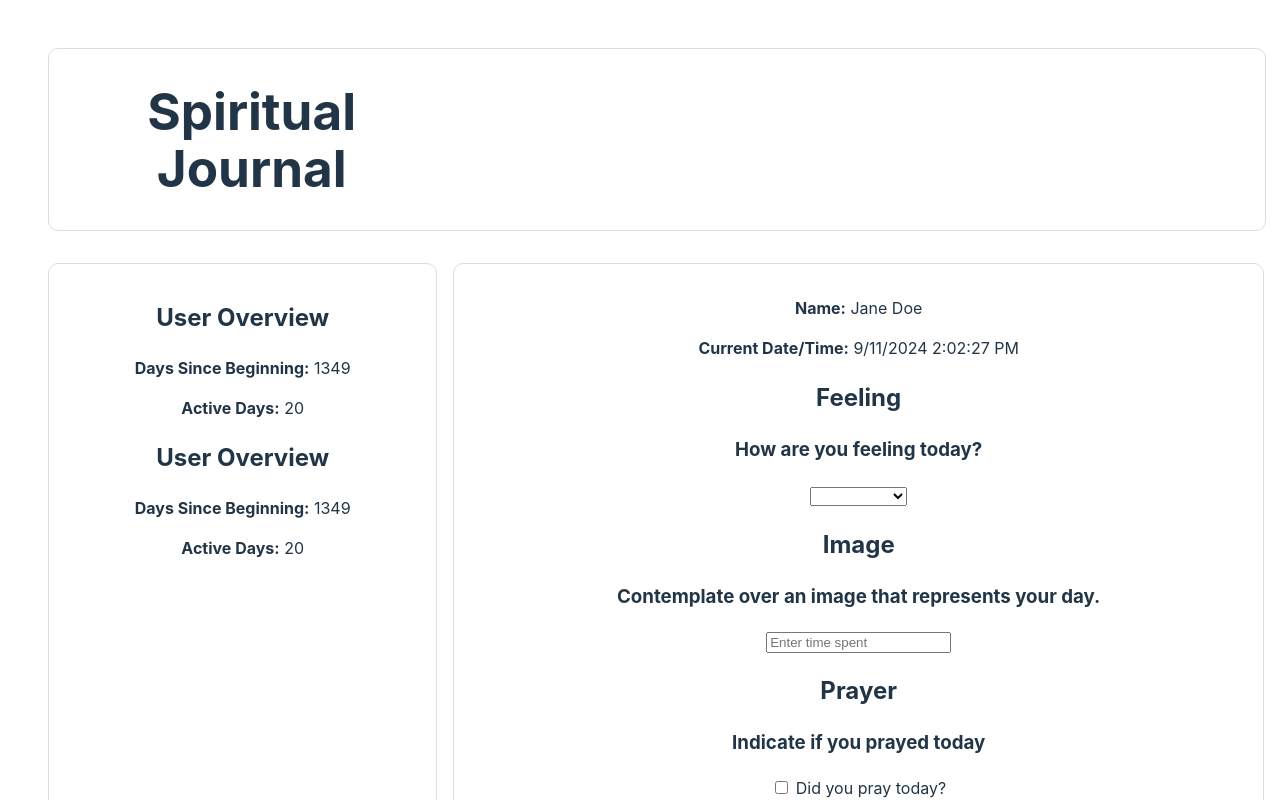
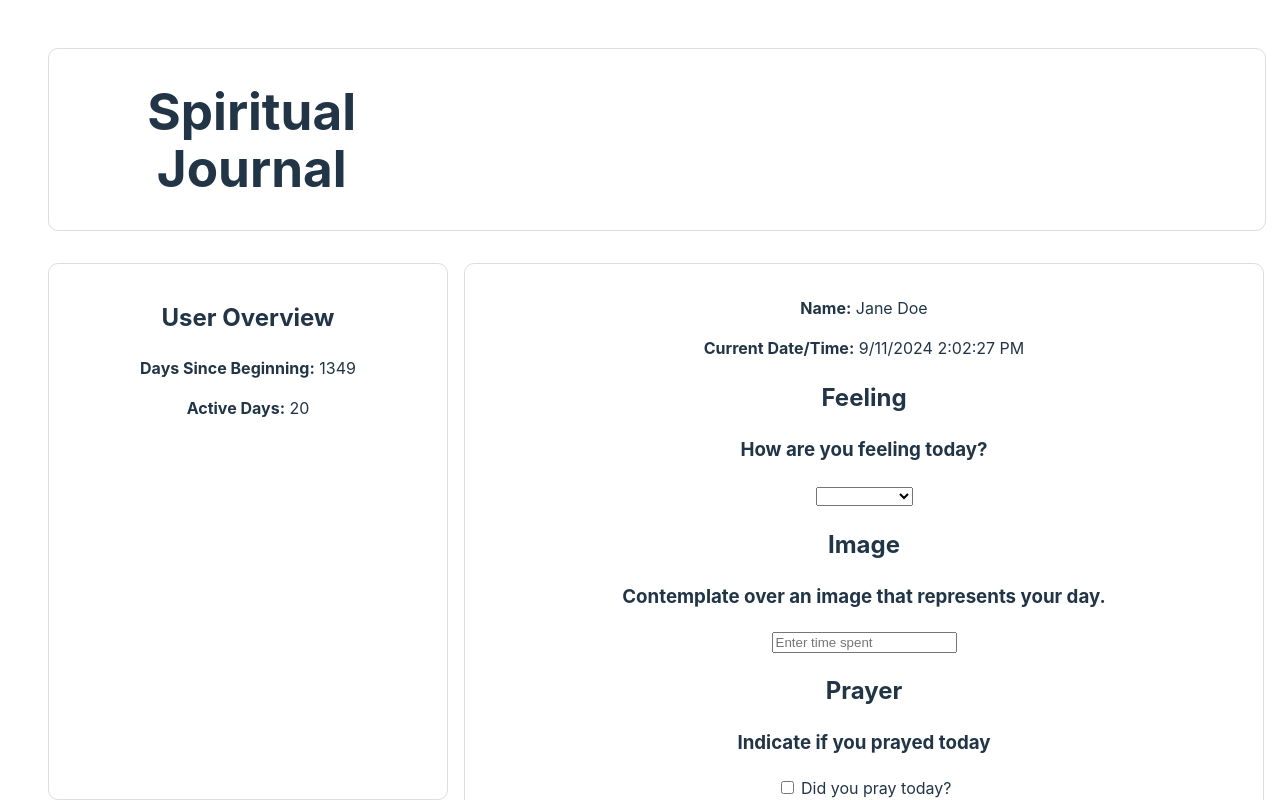
Before and after one commit to NSuer/User_Interface_Project_1, a Svelte app: page / in a window 1280 px wide. Shown: the top 800 px of the page. Built offline with nearby package versions, Linux system fonts and the light colour scheme.

Commit message:
Update App.svelte
Getting left column setup like in sketch

```diff
--- a/src/App.svelte
+++ b/src/App.svelte
@@ -28,7 +28,6 @@
     <div class="container">
     <!-- User Overview Section -->
       <div class="left-column">
-        <div class="padding_container">
           <div class="box">
             <h2>User Overview</h2>
             <p><strong>Days Since Beginning:</strong> {daysUsing}</p>
@@ -39,7 +38,6 @@
             <p><strong>Days Since Beginning:</strong> {daysUsing}</p>
             <p><strong>Active Days:</strong> {daysActive}</p>
           </div>
-        </div>
       </div>
 
       <!-- Activity Tracking Section -->
@@ -79,6 +77,8 @@
     width: 100%;
     display: grid;
     grid-template-columns: 1fr 2fr;
+    grid-template-rows: auto auto;
+    gap: 1rem;
   }
   .padding_container {
     padding: 1rem;
@@ -86,15 +86,14 @@
     border-radius: 10px;
   }
   .left-column {
-    display: grid;
-    grid-template-rows: 1fr 1fr;
-    padding-right: 1rem;
+    display: flex;
+    flex-direction: column;
+    gap: 1rem;
   }
   .right-column {
-    width: 100%;
-    display: grid;
-    grid-template-rows: 1fr 1fr;
-
+    display: flex;
+    flex-direction: column;
+    gap: 1rem;
   }
   .box_header {
     width: 100%;
@@ -104,7 +103,11 @@
     border-radius: 10px;
   }
   .box {
-      text-align: center;
+    height: 50%;
+    text-align: center;
+    padding: 1rem;
+    border: 1px solid #ddd;
+    border-radius: 10px;
   }
 
 </style>
```
